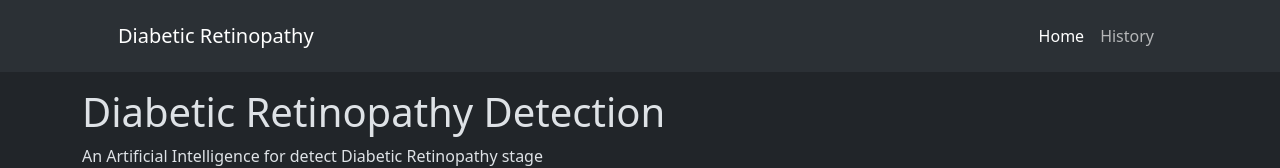
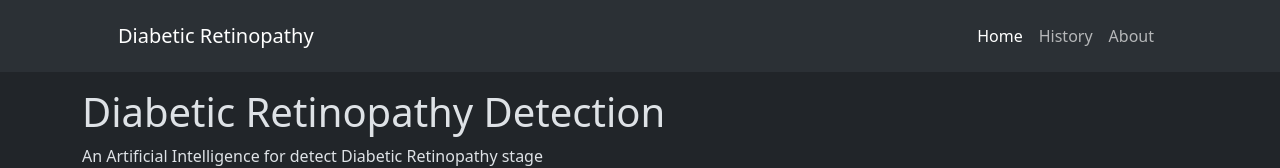
Before and after one commit to Bangik/diabetic-retinopathy-vue, a Vue app: page / in a window 1280 px wide. Shown: the top 168 px of the page. Built offline with nearby package versions, Linux system fonts and the light colour scheme.

Commit message:
add nav item

```diff
--- a/src/components/NavbarItem.vue
+++ b/src/components/NavbarItem.vue
@@ -13,6 +13,9 @@
           <li class="nav-item">
             <RouterLink to="/history" class="nav-link">History</RouterLink>
           </li>
+          <li class="nav-item">
+            <RouterLink to="/about" class="nav-link">About</RouterLink>
+          </li>
         </ul>
       </div>
     </div>
```
